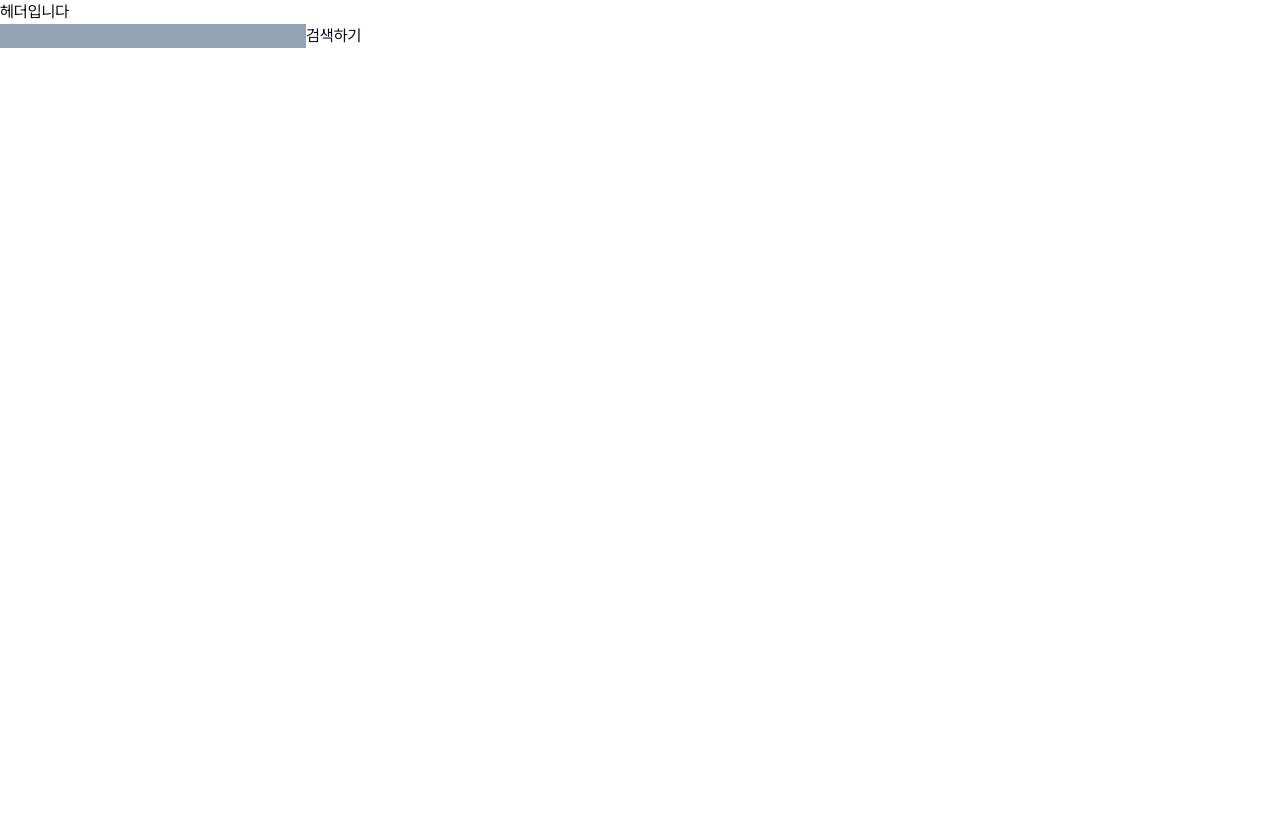
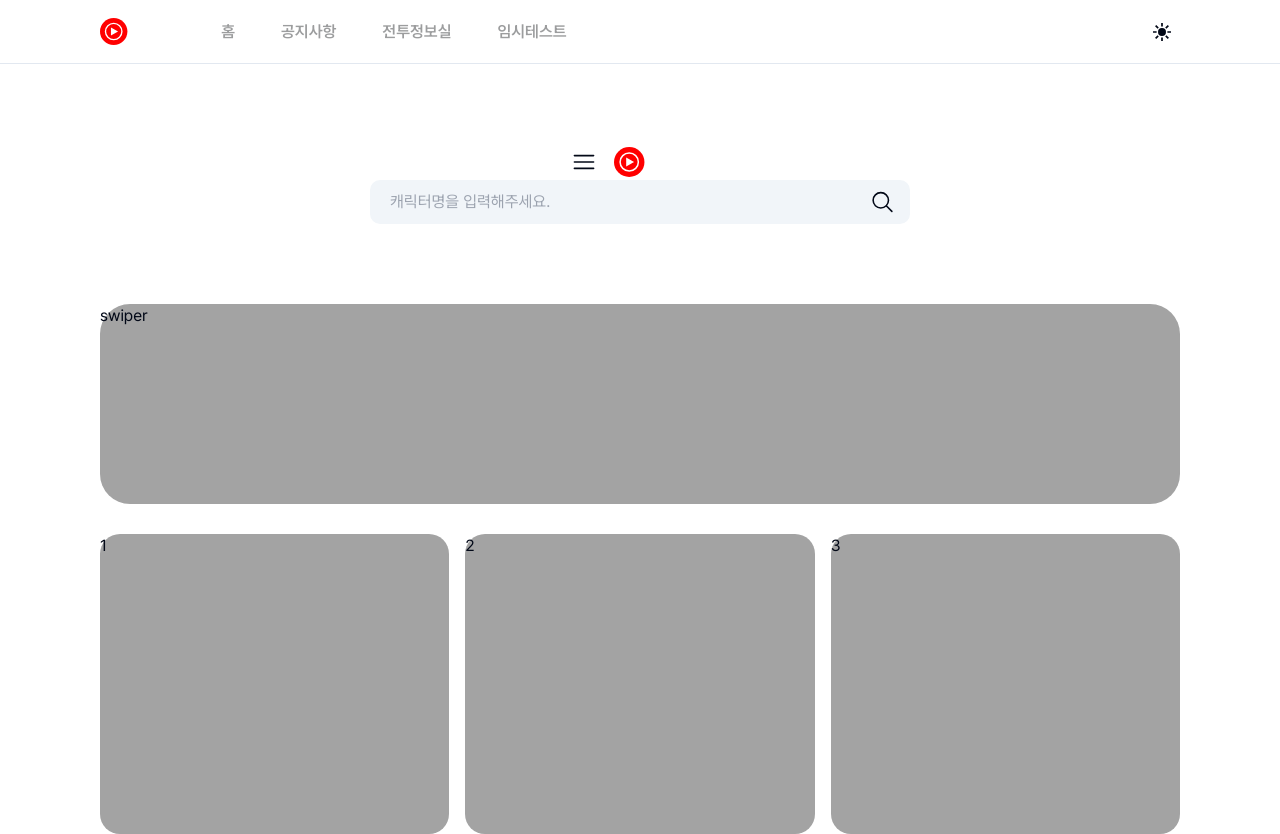
Before and after one commit to Junmovo/Konikong, a Next.js app: page /LostArk in a window 1280 px wide. Before the commit the page ends 800 px from the top, so only its background shows below. Built offline with nearby package versions, Linux system fonts and the light colour scheme.

Commit message:
feat: 검색기능 및 레이아웃 구성

```diff
--- a/src/app/(myProject)/LostArk/character/[Id]/page.tsx
+++ b/src/app/(myProject)/LostArk/character/[Id]/page.tsx
@@ -6,7 +6,6 @@ import axios from 'axios';
 import { useEffect, useState } from 'react';
 
 export default function CharacterPage({ params }: { params: ISearchParams }) {
-  const [SearchValue, setSearchValue] = useState<string>('');
   const [CharacterInfo, setCharacterInfo] = useState<ICharterInfo[]>([]);
 
   useEffect(() => {
--- a/src/app/(myProject)/LostArk/layout.tsx
+++ b/src/app/(myProject)/LostArk/layout.tsx
@@ -3,6 +3,7 @@ import React from 'react';
 import { Metadata } from 'next';
 import { ThemeProvider } from '../../../../provider/ThemeProvider';
 import ArkHeader from '@/components/Layout/Ark_elements/Header';
+import ArkWrapper from '@/components/Layout/Ark_elements/ArkWrapper';
 
 export const metadata: Metadata = {
   title: 'Mokokong',
@@ -16,7 +17,7 @@ export default function Layout({ children }: { children: React.ReactNode }) {
   return (
     <ThemeProvider attribute="class" defaultTheme="system" enableSystem disableTransitionOnChange>
       <ArkHeader />
-      {children}
+      <ArkWrapper>{children}</ArkWrapper>
     </ThemeProvider>
   );
 }
--- a/src/app/(myProject)/LostArk/page.tsx
+++ b/src/app/(myProject)/LostArk/page.tsx
@@ -1,34 +1,22 @@
 'use client';
-import { ChangeEvent, KeyboardEvent, useEffect, useState } from 'react';
-import _ from 'lodash';
-import { useRouter } from 'next/navigation';
+import SearchBar from '@/components/Layout/Ark_elements/commons/SearchBar';
+import Logo from '@/components/Layout/elements/Logo';
 
 export default function LostArk() {
-  const [SearchValue, setSearchValue] = useState<string>('');
-  const router = useRouter();
-
-  const deBounce = _.debounce((v) => {
-    setSearchValue(v);
-    console.log(v);
-  }, 100);
-
-  const onChangeCharacterValue = (e: ChangeEvent<HTMLInputElement>) => {
-    deBounce(e.target.value);
-  };
-
-  const onClickSearchCharacter = () => {
-    router.push(`/LostArk/character/${SearchValue}`);
-  };
-  const handelKeydown = (e: KeyboardEvent<HTMLInputElement>) => {
-    if (e.key === 'Enter') {
-      router.push(`/LostArk/character/${SearchValue}`);
-    }
-  };
-
   return (
-    <>
-      <input type="text" className="bg-slate-400" onChange={onChangeCharacterValue} onKeyDown={handelKeydown} />
-      <span onClick={onClickSearchCharacter}>검색하기</span>
-    </>
+    <div className="flex flex-col h-full w-full">
+      <section className="flex flex-col h-[30vh] items-center justify-center">
+        <Logo />
+        <SearchBar header={false} />
+      </section>
+      <section>
+        <article className="w-full bg-neutral-400 h-[200px] rounded-[30px]">swiper</article>
+      </section>
+      <section className="mt-[30px] grid grid-cols-3 gap-4">
+        <article className="bg-neutral-400 h-[300px] rounded-[20px]">1</article>
+        <article className="bg-neutral-400 h-[300px] rounded-[20px]">2</article>
+        <article className="bg-neutral-400 h-[300px] rounded-[20px]">3</article>
+      </section>
+    </div>
   );
 }
--- /dev/null
+++ b/src/components/Layout/Ark_elements/ArkWrapper.tsx
@@ -0,0 +1,11 @@
+import React from 'react';
+
+const ArkWrapper = ({ children }: { children: React.ReactNode }) => {
+  return (
+    <div className="w-full flex  justify-center">
+      <div className="w-[1080px] ">{children}</div>
+    </div>
+  );
+};
+
+export default ArkWrapper;
--- a/src/components/Layout/Ark_elements/Header.tsx
+++ b/src/components/Layout/Ark_elements/Header.tsx
@@ -1,15 +1,45 @@
 import React from 'react';
-import axios from 'axios';
-
-// var xmlHttpRequest = new XMLHttpRequest();
-// xmlHttpRequest.open('GET', 'https://developer-lostark.game.onstove.com/exmaple/api', true);
-// xmlHttpRequest.setRequestHeader('accept', 'application/json');
-// xmlHttpRequest.setRequestHeader('authorization', 'bearer your_JWT');
-// xmlHttpRequest.onreadystatechange = () => {};
-// xmlHttpRequest.send();
+import SearchBar from './commons/SearchBar';
+import Link from 'next/link';
+import { IHeaderMenu } from '@/types/Ark';
+import { IoSunnySharp } from 'react-icons/io5';
+import Image from 'next/image';
+import IconButton from '../elements/IconButton';
+const HeaderMenu: IHeaderMenu[] = [
+  { label: '홈', link: '/LostArk' },
+  { label: '공지사항', link: '/LostArk/notice' },
+  { label: '전투정보실', link: '/LostArk/rank' },
+  { label: '임시테스트', link: '/LostArk/unknown' },
+];
 
 const ArkHeader = () => {
-  return <header>헤더입니다</header>;
+  return (
+    <header className="flex justify-center h-[64px] items-center border-b-[1px] w-full">
+      <nav className="flex gap-4 justify-between w-[1080px] items-center h-full ">
+        <Link href={'/LostArk'} className="w-[100px]">
+          <Image src={'/main-logo.svg'} width={100} height={62} alt="Logo" className="object-cover" />
+        </Link>
+        <div className="flex justify-between items-center w-full">
+          <ul className="flex gap-4 ">
+            {HeaderMenu.map((menu, idx) => (
+              <li key={idx} className="relative">
+                <Link
+                  href={menu.link}
+                  className="font-semibold text-[#9c9d9e] hover:text-[#425ad5]  transition px-[15px] py-[10px] hover:bg-slate-100 rounded-[5px]
+                  "
+                >
+                  {menu.label}
+                </Link>
+                {/* <div className="absolute b-0 border h-[1px]"></div> */}
+              </li>
+            ))}
+          </ul>
+          <IconButton icon={<IoSunnySharp size={20} />} />
+          {/* <SearchBar header={true} /> */}
+        </div>
+      </nav>
+    </header>
+  );
 };
 
 export default ArkHeader;
--- a/src/components/Layout/Ark_elements/commons/SearchBar.tsx
+++ b/src/components/Layout/Ark_elements/commons/SearchBar.tsx
@@ -0,0 +1,48 @@
+'use client';
+import { ChangeEvent, KeyboardEvent, useState } from 'react';
+import _ from 'lodash';
+import { useRouter } from 'next/navigation';
+import { IoSearchOutline } from 'react-icons/io5';
+import { cn } from '@/lib/utils';
+
+export default function SearchBar({ header }: { header: boolean }) {
+  const [SearchValue, setSearchValue] = useState<string>('');
+  const router = useRouter();
+
+  const deBounce = _.debounce((v) => {
+    setSearchValue(v);
+    console.log(v);
+  }, 100);
+
+  const onChangeCharacterValue = (e: ChangeEvent<HTMLInputElement>) => {
+    deBounce(e.target.value);
+  };
+
+  const onClickSearchCharacter = () => {
+    router.push(`/LostArk/character/${SearchValue}`);
+  };
+  const handelKeydown = (e: KeyboardEvent<HTMLInputElement>) => {
+    if (!SearchValue) return;
+    if (e.key === 'Enter') {
+      router.push(`/LostArk/character/${SearchValue}`);
+    }
+  };
+
+  return (
+    <div className={cn('relative', header ? 'w-[350px]' : 'w-[50%]')}>
+      <input
+        type="text"
+        className="w-full bg-slate-100 px-[20px] py-[10px] rounded-[10px] outline-none"
+        placeholder="캐릭터명을 입력해주세요."
+        onChange={onChangeCharacterValue}
+        onKeyDown={handelKeydown}
+      />
+      <button
+        className="absolute right-[10px] top-[50%] translate-y-[-50%] py-[10px] px-[5px]"
+        onClick={onClickSearchCharacter}
+      >
+        <IoSearchOutline size={25} />
+      </button>
+    </div>
+  );
+}
--- a/src/components/Layout/elements/IconButton.tsx
+++ b/src/components/Layout/elements/IconButton.tsx
@@ -5,7 +5,7 @@ export default function IconButton({ icon, onClickIcon = () => {} }: IconButtonP
   return (
     <div
       onClick={onClickIcon}
-      className="w-[36px] h-[36px] cursor-pointer hover:bg-[rgba(144,144,144,0.4)] flex justify-center items-center rounded-full "
+      className="w-[36px] h-[36px] cursor-pointer hover:bg-[rgba(144,144,144,0.2)] flex justify-center items-center rounded-full "
     >
       {icon}
     </div>
--- a/src/types/Ark.ts
+++ b/src/types/Ark.ts
@@ -10,3 +10,8 @@ export interface ICharterInfo {
 export interface ISearchParams {
   Id: string;
 }
+
+export interface IHeaderMenu {
+  label: string;
+  link: string;
+}
```
